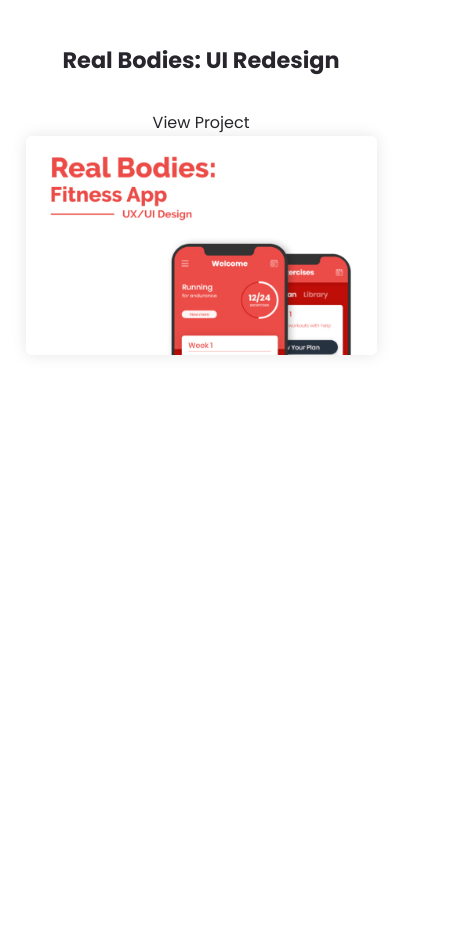
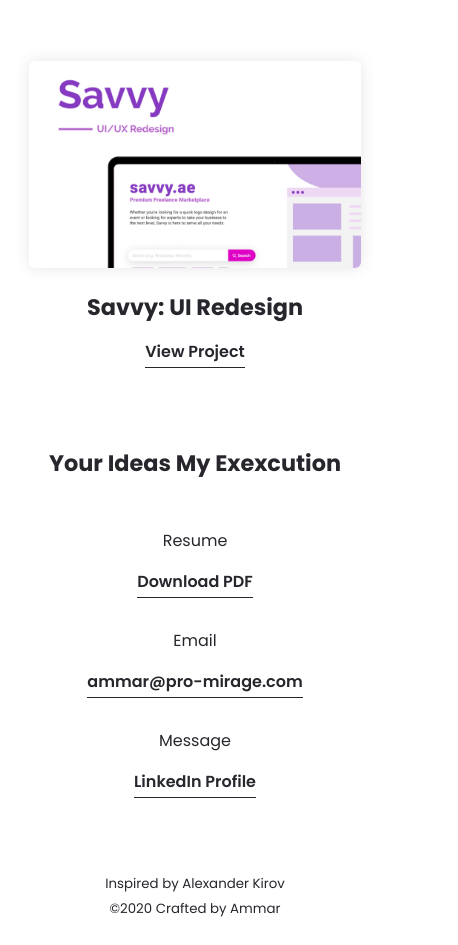
Before and after one commit to Ammaros/Portfolio, a plain HTML site: page index.html in a window 390 px wide. Shown: the part 717-1662 px from the top of the page, 458 px wide, since content can reach past the window. Before the commit the page ends 1138 px from the top, so only its background shows below. Drawn offline with Linux system fonts and the light colour scheme.

Commit message:
Responsive 75

```diff
--- a/css/styles.sass
+++ b/css/styles.sass
@@ -16,11 +16,7 @@ $hover-secondary: #708090
     text-decoration: none
     border-radius: 6px
     padding: 1vh 1.5vw
-    transition:         0.1s ease-in
-    -o-transition:      0.1s ease-in
-    -ms-transition:     0.1s ease-in
-    -moz-transition:    0.1s ease-in
-    -webkit-transition: 0.1s ease-in
+    transition: 0.1s ease-in
 
 .btn-primary:hover
     background-color: $hover
@@ -29,15 +25,12 @@ $hover-secondary: #708090
 .btn-secondary
     color: $primary-color
     border-style: none none solid
-    border-width: 1px
+    border-width: 1.5px
     border-color: none none $primary-color
     text-decoration: none
     padding: 0.5vh 0
-    transition:         0.1s ease-in
-    -o-transition:      0.1s ease-in
-    -ms-transition:     0.1s ease-in
-    -moz-transition:    0.1s ease-in
-    -webkit-transition: 0.1s ease-in
+    font-weight: 600
+    transition: 0.1s ease-in
 
 .btn-secondary:hover
     color: $hover-secondary
@@ -72,12 +65,18 @@ nav
 
 // Intro
 #intro-container
-    display: block
+    width: 99vw
+    display: flex
     justify-content: center
-    align-items: center
-    margin: 5vh 20vw
+    flex-wrap: wrap
+
+#intro
+    width: 60%
 
 // Project Container
+.project-alt
+    display: none
+
 .projects-container
     width: 99vw
     display: flex
@@ -85,12 +84,10 @@ nav
     flex-wrap: wrap
 
 .project
-    margin: 0 auto
-
-.project
     display: flex
     justify-content: space-between
-    margin: 6vh 20vw
+    width: 60%
+    margin: 2vh 0
 
 .text-container
     max-width: 50%
@@ -103,6 +100,43 @@ nav
     border-radius: 6px
     max-width: 100%
     height: auto
+
+.outro-container
+    width: 99vw
+    display: flex
+    justify-content: center
+    flex-wrap: wrap
+    margin-top: 4vh
+
+.outro-text
+    display: flex
+    text-align: center
+
+.links-container
+    display: flex
+    justify-content: center
+
+.links
+    display: flex
+    justify-content: space-between
+    text-align: center
+    width: 60%
+    margin: 2vh 0
+
+.creds
+    display: block
+    justify-content: center
+    text-align: center
+    margin: 3vh 0
+
+@media screen and (max-width: 1080px)
+    .project-description
+        display: none
+
+    .project-image
+        max-width: none
+        height: auto
+        width: 40vw
 
 @media screen and (max-width: 476px)
     // Global
@@ -136,24 +170,48 @@ nav
     // Intro
     #intro-container
         margin: 2vh 4vw
+        width: auto
+
+    #intro
+        width: 100%
 
     // Project Container
-    .projects
-
     .project
-        display: block
-        justify-content: center
-        align-items: center
-        text-align: center
-        padding: 0 1vw
-
-    .text-container
-        max-width: 100%
-
-    .project-description
         display: none
 
-    .project-image
+    .projects-container
+        margin: 2vh 4vw
+        width: auto
+
+    .project-alt
+        display: flex
+        flex-wrap: wrap
+        justify-content: center
+        width: 100%
+        margin: 4vh 0
+
+    .text-container-alt
+        max-width: 100%
+        text-align: center
+
+    .project-image-alt
         max-width: none
         height: auto
-        width: 90vw
+        width: 85vw
+        box-shadow: 0 0 16px rgba(0, 0, 0, 0.1)
+        border-radius: 6px
+
+    .outro-container
+        width: auto
+        margin: 4vh 4vw 0 4vw
+
+    .links-container
+        width: auto
+        margin: 0 4vw
+
+    .links
+        width: 100%
+        display: block
+
+    .link
+        margin-bottom: 4vh
--- a/index.html
+++ b/index.html
@@ -8,7 +8,7 @@
     <link rel="stylesheet" type="text/css" href="./css/output.css">
     <link rel="preconnect" href="https://fonts.gstatic.com">
     <link rel="stylesheet" href="https://cdnjs.cloudflare.com/ajax/libs/font-awesome/4.7.0/css/font-awesome.min.css">
-    <link rel="stylesheet" href="https://fonts.googleapis.com/css2?family=Poppins:wght@400;700;900&display=swap">
+    <link rel="stylesheet" href="https://fonts.googleapis.com/css2?family=Poppins:wght@400;600;700;900&display=swap">
 
     <title>Ammar Kashif</title>
 
@@ -22,12 +22,13 @@
         </div>
 
         <div id="right-nav">
-            <a class="btn-primary bold hide" href="#">Download Resume</a>
+            <a class="btn-primary bold hide" href="https://drive.google.com/file/d/1ZAoxdBFbUZp4Tzo9c2nM3CIVZdM-P0dP/view?usp=sharing">Download Resume</a>
         </div>
 
     </nav>
 
     <div id="intro-container">
+        <div id="intro">
             <h1 class="huge bold">I am Ammar Kashif,</h1>
             <p class="big-text">
                 Co-founder @Project Mirage, designing for humans, developing for change and learning.
@@ -36,10 +37,9 @@
 
             <hr id="line">
         </div>
+    </div>
 
     <div class="projects-container">
-
-        <div class="projects">
 
         <div class="project">
 
@@ -50,7 +50,7 @@
                     who want to integerate third party home deliveries.
                 </p>
                 <div class="project-view-container">
-                        <a class="project-view btn-secondary" href="#">View Project</a>
+                    <a class="project-view btn-secondary" href="https://www.behance.net/gallery/108268601/OzPOS-UXUI-Design">View Project</a>
                 </div>
             </div>
 
@@ -60,28 +60,89 @@
 
         </div>
 
+        <div class="project-alt">
+
+            <div class="image-container-alt">
+                <img class="project-image-alt" src="./media/projectImages/OzPOS - Thumbnail.jpg" alt="Web, Minimal, UX/UI Design">
+            </div>
+
+            <div class="text-container-alt">
+                <h1 class="project-name-alt semihuge">OzPOS: UX/UI Design</h1>
+                <div class="project-view-container-alt">
+                    <a class="project-view btn-secondary" href="https://www.behance.net/gallery/108268601/OzPOS-UXUI-Design">View Project</a>
+                </div>
+            </div>
+
+        </div>
+
         <div class="project">
 
             <div class="text-container">
-                    <h1 class="project-name semihuge">Real Bodies: UI Redesign</h1>
+                <h1 class="project-name semihuge">Savvy: UI Redesign</h1>
                 <p class="project-description">
-                        Real Bodies is a quarantine-friendly fitness app backed with professional
-                        trainers to keep all Men and Women fit during this pandemic.
+                    Savvy is a premium freelance marketplace for the rising freelancers
+                    of Pakistan who to expand their client-base across the borders.
                 </p>
                 <div class="project-view-container">
-                        <a class="project-view btn-secondary" href="#">View Project</a>
+                    <a class="project-view btn-secondary" href="https://www.behance.net/gallery/104155465/Savvy-Landing-Page-UIUX-Redesign">View Project</a>
                 </div>
             </div>
 
             <div class="image-container">
-                    <img class="project-image" src="./media/projectImages/Website - Thumbnail.jpg" alt="Web, Minimal, UX/UI Design">
+                <img class="project-image" src="./media/projectImages/Savvy - Thumbnail.jpg" alt="Web, Minimal, UX/UI Design">
+            </div>
+
+        </div>
+
+        <div class="project-alt">
+
+            <div class="image-container-alt">
+                <img class="project-image-alt" src="./media/projectImages/Savvy - Thumbnail.jpg" alt="Web, Minimal, UX/UI Design">
+            </div>
+
+            <div class="text-container-alt">
+                <h1 class="project-name-alt semihuge">Savvy: UI Redesign</h1>
+                <div class="project-view-container-alt">
+                    <a class="project-view btn-secondary" href="https://www.behance.net/gallery/104155465/Savvy-Landing-Page-UIUX-Redesign">View Project</a>
+                </div>
             </div>
 
         </div>
 
     </div>
 
+    <div class="outro-container">
+        <h1 class="outro-text semihuge">Your Ideas My Exexcution</h1>
     </div>
+
+    <footer>
+        <div class="links-container">
+            <div class="links">
+
+                <div class="link">
+                    <p>Resume</p>
+                    <a class="btn-secondary" href="https://drive.google.com/file/d/1ZAoxdBFbUZp4Tzo9c2nM3CIVZdM-P0dP/view?usp=sharing">Download PDF</a>
+                </div>
+
+                <div class="link">
+                    <p>Email</p>
+                    <a class="btn-secondary" href="mailto:ammar@pro-mirage.com?subject=Just wanted to say Hi!">ammar@pro-mirage.com</a>
+                </div>
+
+                <div class="link">
+                    <p>Message</p>
+                    <a class="btn-secondary" href="https://www.linkedin.com/in/ammarkashif00/">LinkedIn Profile</a>
+                </div>
+
+            </div>
+        </div>
+
+        <div class="creds">
+            <small>Inspired by Alexander Kirov</small>
+            <br>
+            <small>©2020 Crafted by Ammar</small>
+        </div>
+    </footer>
 
 
 <script src="./js/app.js"></script>
```
Also changed, not shown: css/output.css, media/projectImages/Real Bodies - Thumbnail.jpg (renamed from media/projectImages/Website - Thumbnail.jpg), media/projectImages/Savvy - Thumbnail.jpg (added), 1 other file. Lines whose indentation alone changed are shown as unchanged.
